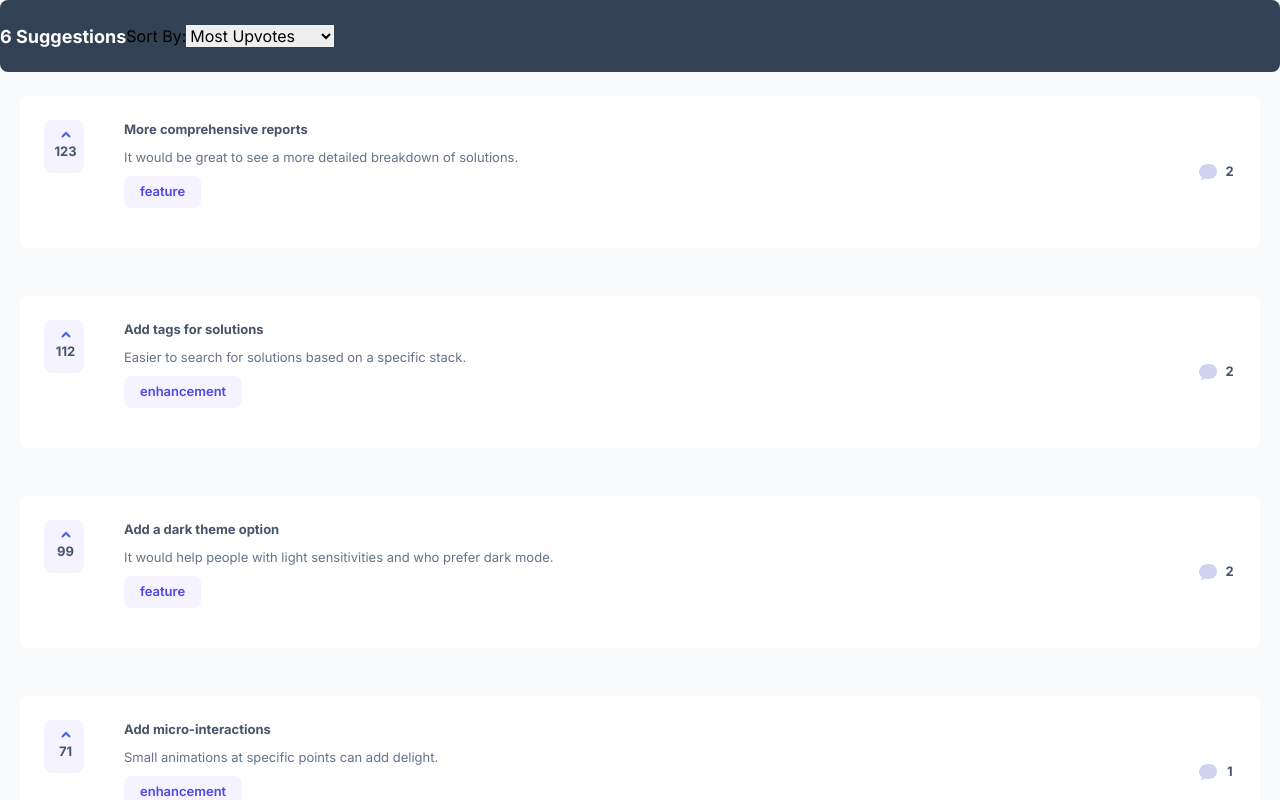
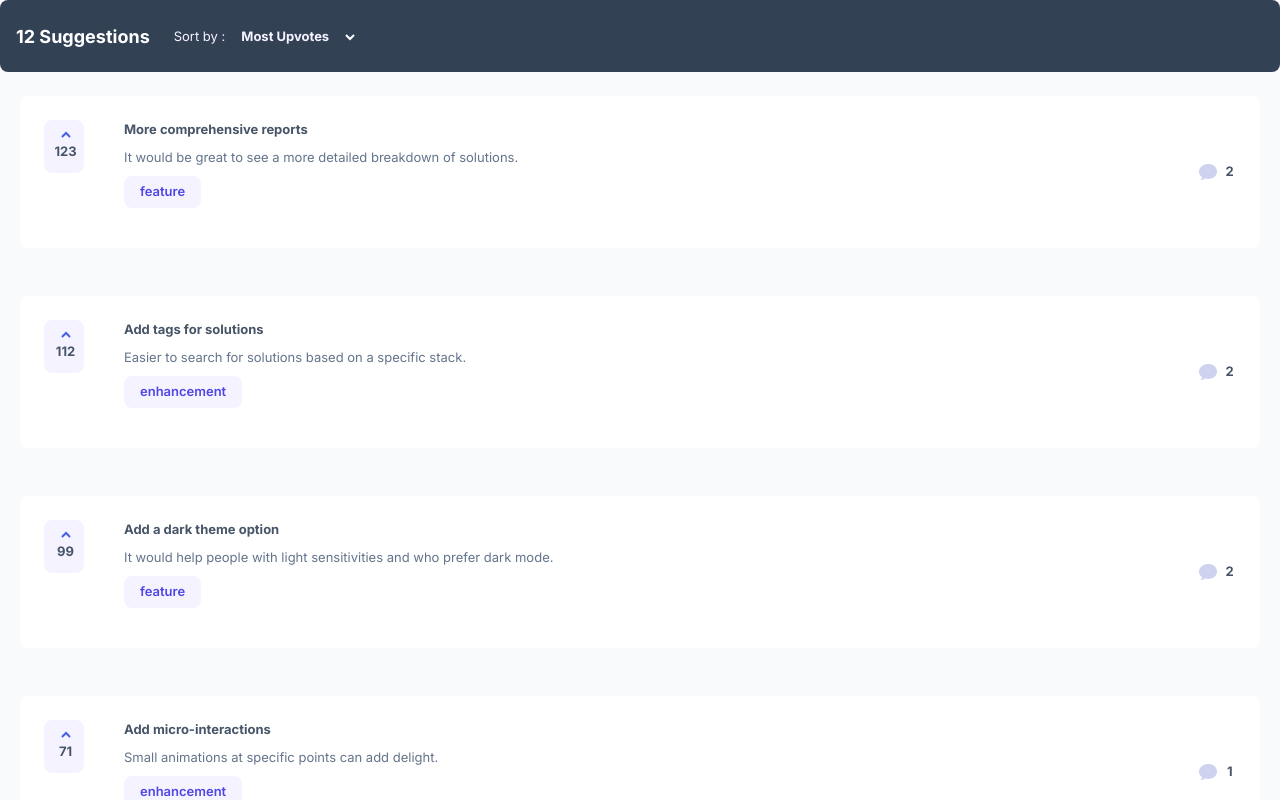
Before and after one commit to ltk55/fem-product-feedback-app, a Next.js app: page / in a window 1280 px wide. Shown: the top 800 px of the page. Built offline with nearby package versions, Linux system fonts and the light colour scheme.

Commit message:
feat: adding sorting drop down menu

```diff
--- a/app/page.tsx
+++ b/app/page.tsx
@@ -1,7 +1,7 @@
 /* eslint-disable @typescript-eslint/strict-boolean-expressions */
 "use client";
 
-import { useEffect, useState } from "react";
+import { useState } from "react";
 
 import Header from "@/components/Header/Header";
 import SuggestionCard from "@/components/SuggestionCard/SuggestionCard";
@@ -28,46 +28,13 @@ export default function Home(): JSX.Element {
         return data.productRequests;
     }
   });
-  console.log("🚀 - sortedSuggestions - sortedSuggestions:", sortedSuggestions);
-
-  // const handleSort = (sortBy: string): void => {
-  //   let sorted;
-
-  //   switch (sortBy) {
-  //     case "mostUpvotes":
-  //       sorted = [...sortedSuggestions].sort((a, b) => b.upvotes - a.upvotes);
-  //       break;
-  //     case "leastUpvotes":
-  //       sorted = [...sortedSuggestions].sort((a, b) => a.upvotes - b.upvotes);
-  //       break;
-  //     case "mostComments":
-  //       sorted = sortedSuggestions.sort((a, b) => {
-  //         const aComments = a.comments?.length ?? 0;
-  //         const bComments = b.comments?.length ?? 0;
-  //         return bComments - aComments;
-  //       });
-  //       break;
-  //     case "leastComments":
-  //       sorted = sortedSuggestions.sort((a, b) => {
-  //         const aComments = a.comments?.length ?? 0;
-  //         const bComments = b.comments?.length ?? 0;
-  //         return aComments - bComments;
-  //       });
-  //       break;
-  //     default:
-  //       sorted = sortedSuggestions;
-  //   }
-
-  //   setSortedSuggestions(sorted);
-  // };
 
   return (
     <>
       <Header
-        suggestionCount={1}
+        suggestionCount={sortedSuggestions.length}
         sortBy={sortBy}
         setSortBy={setSortBy}
-        // handleSort={handleSort}
       />
       <main className="flex min-h-screen flex-col items-center bg-slate-50 align-middle">
         {sortedSuggestions ? (
--- a/components/DropDownBtn/DropDownBtn.tsx
+++ /dev/null
@@ -1,55 +0,0 @@
-import { useState } from "react";
-
-interface DropDownBtnProps {
-  currentSelection: string;
-  sortByCriteria: string[];
-}
-
-export default function DropDownBtn({
-  currentSelection,
-  sortByCriteria,
-}: DropDownBtnProps): React.ReactNode {
-  const [isOpen, setIsOpen] = useState(false);
-
-  const toggleDropdown = (): void => {
-    setIsOpen(!isOpen);
-  };
-
-  return (
-    <div className="">
-      <button
-        className="flex items-center text-[14px] font-normal text-violet-50"
-        onClick={toggleDropdown}
-      >
-        <span className="text-[14px] font-normal text-violet-50">
-          Sort by :
-        </span>
-        <span className="text-[14px] font-bold text-violet-50">
-          {currentSelection}
-        </span>
-        <svg width="10" height="7" xmlns="http://www.w3.org/2000/svg">
-          <path
-            d="M1 1l4 4 4-4"
-            stroke="#fff"
-            stroke-width="2"
-            fill="none"
-            fill-rule="evenodd"
-          />
-        </svg>
-      </button>
-      {isOpen && (
-        <div className="absolute mt-2 w-48 rounded-md bg-white py-2 shadow-lg">
-          {sortByCriteria.map((item, key) => (
-            <a
-              key={key}
-              href="#"
-              className="block px-4 py-2 text-gray-800 hover:bg-blue-500 hover:text-white"
-            >
-              {item}
-            </a>
-          ))}
-        </div>
-      )}
-    </div>
-  );
-}
--- /dev/null
+++ b/components/DropDownMenu/DropDownMenu.tsx
@@ -0,0 +1,90 @@
+import { type Dispatch, type SetStateAction } from "react";
+
+import { type SortOption } from "@/types";
+
+interface DropDownMenuProps {
+  currentSelection: string;
+  onClick: () => void;
+  isOpen: boolean;
+  setIsOpen: Dispatch<SetStateAction<boolean>>;
+  sortBy: string;
+  setSortBy: (sortOption: string) => void;
+}
+
+const sortOptions: SortOption[] = [
+  { value: "mostUpvotes", label: "Most Upvotes" },
+  { value: "leastUpvotes", label: "Least Upvotes" },
+  { value: "mostComments", label: "Most Comments" },
+  { value: "leastComments", label: "Least Comments" },
+];
+
+export default function DropDownMenu({
+  currentSelection,
+  onClick,
+  isOpen,
+  setIsOpen,
+  sortBy,
+  setSortBy,
+}: DropDownMenuProps): React.ReactNode {
+  function getLabelByValue(value: string): string | null {
+    const option = sortOptions.find((option) => option.value === value);
+    return option != null ? option.label : null;
+  }
+  return (
+    <div className="flex flex-col">
+      <div
+        className="flex max-h-72 w-full cursor-pointer items-baseline gap-4 rounded-lg px-6 py-[18px] text-lg leading-8"
+        onClick={onClick}
+      >
+        <span className="text-[13px] font-normal text-violet-50">
+          Sort by :
+        </span>
+        <span className="text-[13px] font-bold text-violet-50">
+          {getLabelByValue(currentSelection)}
+        </span>
+        <svg width="10" height="7" xmlns="http://www.w3.org/2000/svg">
+          <path
+            d="M1 1l4 4 4-4"
+            stroke="#fff"
+            stroke-width="2"
+            fill="none"
+            fill-rule="evenodd"
+          />
+        </svg>
+      </div>
+
+      <div className={isOpen ? "" : "hidden"}>
+        <ul className="absolute ml-6 mt-0 rounded-lg bg-white shadow-lg">
+          {sortOptions.map((option) => (
+            <li
+              key={option.value}
+              className="cursor-pointer border-b-[1px] text-base font-normal text-slate-500"
+              onClick={() => {
+                setSortBy(option.value);
+                setIsOpen(false);
+              }}
+            >
+              <div className="flex items-center gap-20 px-6 py-3">
+                <span>{option.label}</span>
+                <span className={sortBy === option.value ? "" : "hidden"}>
+                  <svg
+                    xmlns="http://www.w3.org/2000/svg"
+                    width="13"
+                    height="11"
+                  >
+                    <path
+                      fill="none"
+                      stroke="#AD1FEA"
+                      strokeWidth="2"
+                      d="M1 5.233L4.522 9 12 1"
+                    />
+                  </svg>
+                </span>
+              </div>
+            </li>
+          ))}
+        </ul>
+      </div>
+    </div>
+  );
+}
--- a/components/Header/Header.tsx
+++ b/components/Header/Header.tsx
@@ -1,8 +1,9 @@
 "use client";
 
+import { useState } from "react";
 import { useWindowSize } from "react-use";
 
-import { type SortOption } from "@/types";
+import DropDownMenu from "../DropDownMenu/DropDownMenu";
 
 interface HeaderProps {
   suggestionCount: number;
@@ -11,42 +12,33 @@ interface HeaderProps {
   handleSort?: (sortOption: string) => void;
 }
 
-const sortOptions: SortOption[] = [
-  { value: "mostUpvotes", label: "Most Upvotes" },
-  { value: "leastUpvotes", label: "Least Upvotes" },
-  { value: "mostComments", label: "Most Comments" },
-  { value: "leastComments", label: "Least Comments" },
-];
-
 export default function Header({
   suggestionCount,
   sortBy,
   setSortBy,
-  handleSort,
 }: HeaderProps): React.ReactNode {
+  const [isOpen, setIsOpen] = useState<boolean>(false);
+
   const { width } = useWindowSize();
 
-  const handleOptionChange = (
-    e: React.ChangeEvent<HTMLSelectElement>,
-  ): void => {
-    setSortBy(e.target.value);
-    // handleSort(e.target.value);
-  };
-
   return (
-    <div className="flex h-[72px] items-center bg-slate-700 md:rounded-lg">
+    <div className="flex h-[72px] items-center bg-slate-700 p-4  md:rounded-lg">
       {width >= 768 && (
-        <h2 className="text-[18px] font-bold text-white">6 Suggestions</h2>
+        <h2 className="text-[18px] font-bold text-white">
+          {suggestionCount} Suggestions
+        </h2>
       )}
 
-      <label htmlFor="sort">Sort By:</label>
-      <select value={sortBy} onChange={handleOptionChange} className="">
-        {sortOptions.map((option) => (
-          <option key={option.value} value={option.value}>
-            {option.label}
-          </option>
-        ))}
-      </select>
+      <DropDownMenu
+        onClick={() => {
+          setIsOpen((open) => !open);
+        }}
+        currentSelection={sortBy}
+        isOpen={isOpen}
+        setIsOpen={setIsOpen}
+        sortBy={sortBy}
+        setSortBy={setSortBy}
+      />
     </div>
   );
 }
```
